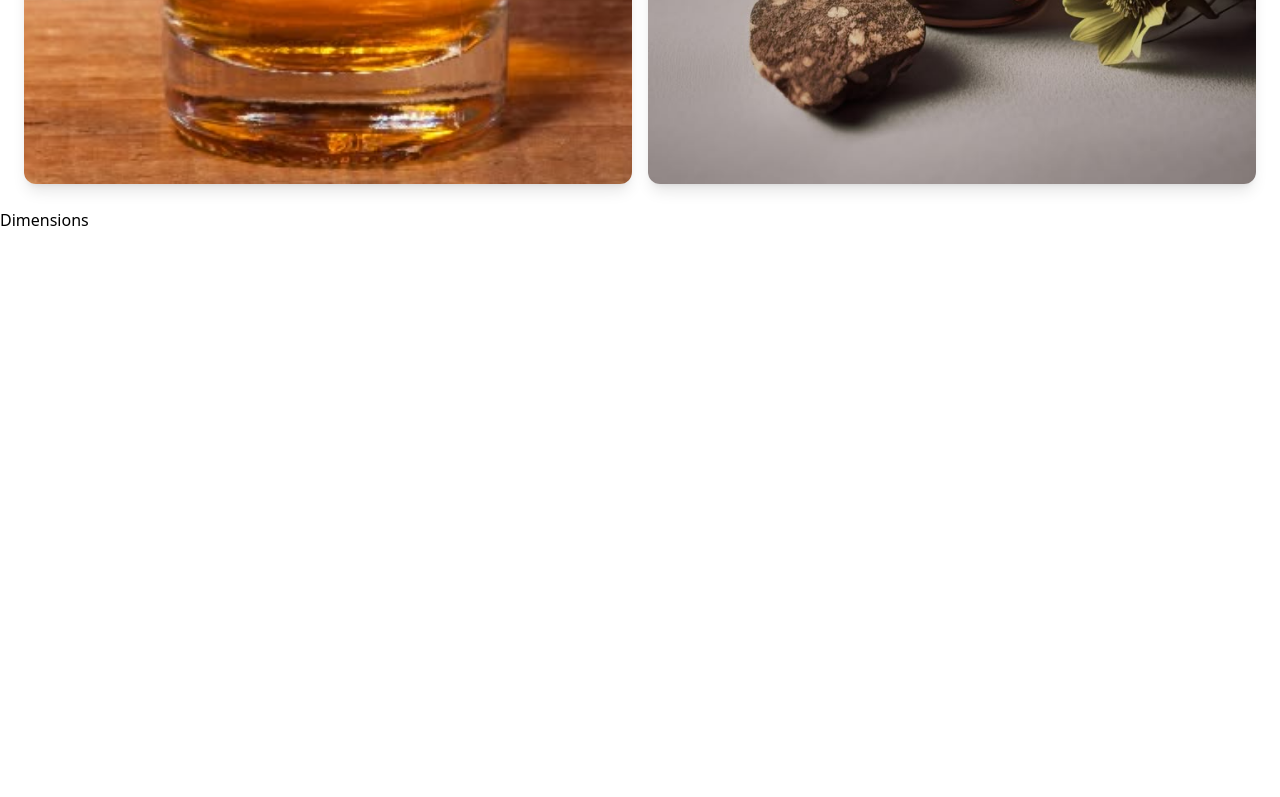
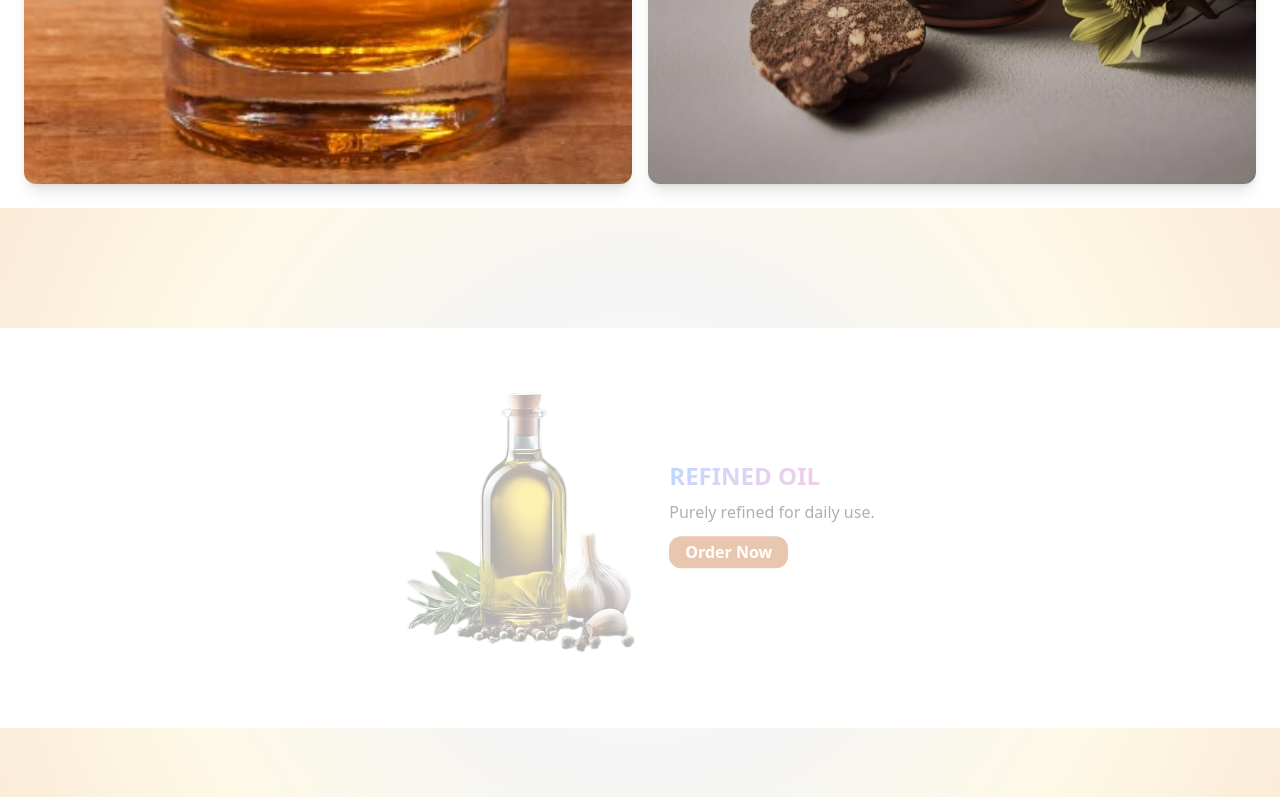
Before and after one commit to MathiasKalanda/tivan-africa, a React (Vite) app: page / in a window 1280 px wide. Shown: the part 3315-4112 px from the top of the page. Before the commit the page ends 3547 px from the top, so only its background shows below. Built offline with nearby package versions, Linux system fonts and the light colour scheme.

Commit message:
added in slider display

```diff
--- a/package.json
+++ b/package.json
@@ -13,6 +13,7 @@
     "@tailwindcss/vite": "^4.1.4",
     "@tanstack/react-router": "^1.116.0",
     "@tanstack/react-router-devtools": "^1.116.0",
+    "framer-motion": "^12.7.3",
     "react": "^19.0.0",
     "react-dom": "^19.0.0",
     "react-icons": "^5.5.0"
--- /dev/null
+++ b/src/components/DisplayProducts.jsx
@@ -0,0 +1,82 @@
+import React from "react";
+import { useEffect, useState } from "react";
+import { motion, AnimatePresence } from "framer-motion";
+const products = [
+  {
+    name: "Refined Oil",
+    description: "Purely refined for daily use.",
+    image: "/refined-removebg-preview.png",
+  },
+  {
+    name: "Natural Honey",
+    description: "Harvested straight from the hive.",
+    image: "/oil1nobg.png",
+  },
+  {
+    name: "Organic Butter",
+    description: "Smooth and fresh from farms.",
+    image: "/fry-removebg-preview.png",
+  },
+  {
+    name: "Fresh Milk",
+    description: "From grass-fed dairy cows.",
+    image: "/oil2nobg.png",
+  },
+  {
+    name: "Herbal Tea",
+    description: "Relax and unwind naturally.",
+    image: "/Organic-removebg-preview.png",
+  },
+];
+
+const DisplayProducts = () => {
+  const [current, setCurrent] = useState(0);
+
+  useEffect(() => {
+    const interval = setInterval(() => {
+      setCurrent((prev) => (prev + 1) % products.length);
+    }, 6000);
+    return () => clearInterval(interval);
+  }, []);
+  return (
+    <div
+      style={{
+        background:
+          "radial-gradient(circle, #ffffff, #f5f5f5, #fef9e7, #faebd7)",
+        minHeight: "80vh",
+        color: "black",
+      }}
+      className="flex flex-row justify-center items-center"
+    >
+      <div className="relative w-full flex justify-center items-center min-h-[400px] overflow-hidden bg-white">
+        <AnimatePresence mode="wait">
+          <motion.div
+            key={current}
+            initial={{ opacity: 0, y: 20 }}
+            animate={{ opacity: 1, y: 0 }}
+            exit={{ opacity: 0, y: -20 }}
+            transition={{ duration: 0.6 }}
+            className="flex flex-row justify-center items-center gap-6 px-5 absolute"
+          >
+            <img
+              src={products[current].image}
+              alt={products[current].name}
+              className="w-60 h-80 object-contain"
+            />
+            <div>
+              <h1 className="uppercase font-black text-transparent bg-gradient-to-r from-blue-500 to-pink-500 bg-clip-text underline text-2xl">
+                {products[current].name}
+              </h1>
+              <p className="mt-2">{products[current].description}</p>
+              <button className="bg-amber-700 px-4 py-1 rounded-xl mt-3 font-bold text-white">
+                Order Now
+              </button>
+            </div>
+          </motion.div>
+        </AnimatePresence>
+      </div>
+    </div>
+  );
+};
+
+export default DisplayProducts;
--- a/src/components/HomePage.jsx
+++ b/src/components/HomePage.jsx
@@ -4,6 +4,7 @@
 // import Butter from "./Butter";
 import Dimensions from "./Dimensions";
 import HoneyGallery from "./HoneyGallery";
+import DisplayProducts from "./DisplayProducts";
 
 const HomePage = () => {
   return (
@@ -12,7 +13,8 @@
 
       <Oil />
       <HoneyGallery />
-      <Dimensions />
+      {/* <Dimensions /> */}
+      <DisplayProducts />
       {/* <Butter /> */}
     </div>
   );
```
Also changed, not shown: 1 other file (tests, documents, lock files or other folders).
